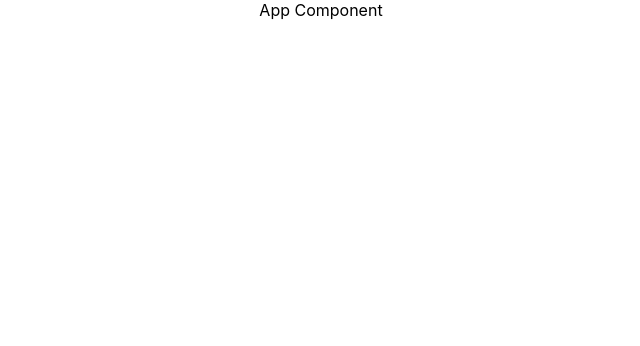
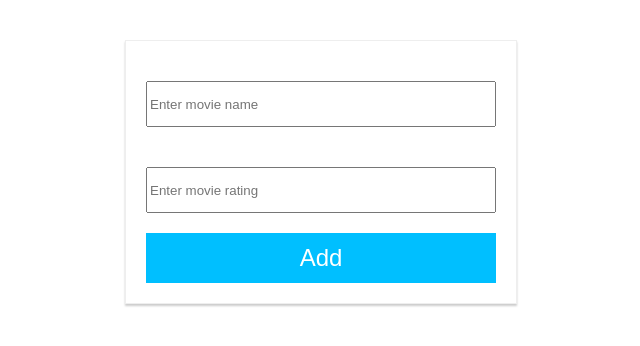
Before and after one commit to mohansisodiya50/react-training, a React (Create React App) app: page / in a window 1280 px wide. Shown: the top 346 px of the page, without its empty margins (319-959 px from the left). Built offline with nearby package versions, Linux system fonts and the light colour scheme.

Commit message:
part-3-movies-app

```diff
--- a/src/App.css
+++ b/src/App.css
@@ -1,38 +1,45 @@
 .App {
-  text-align: center;
+	text-align: center;
 }
 
-.App-logo {
-  height: 40vmin;
-  pointer-events: none;
+div {
+	margin: 20px;
 }
 
-@media (prefers-reduced-motion: no-preference) {
-  .App-logo {
-    animation: App-logo-spin infinite 20s linear;
-  }
+button {
+	cursor: pointer;
 }
 
-.App-header {
-  background-color: #282c34;
-  min-height: 100vh;
-  display: flex;
-  flex-direction: column;
-  align-items: center;
-  justify-content: center;
-  font-size: calc(10px + 2vmin);
-  color: white;
+.movie {
+	display: inline-block;
+	border: 1px solid #eee;
+	box-shadow: 0 2px 2px #ccc;
+	width: 200px;
+	text-align: center;
+	margin: 10px;
+	cursor: pointer;
 }
 
-.App-link {
-  color: #61dafb;
+.movies {
+    display: inline-flex;
+    flex-direction: column;
+    text-align: center;
+    border: 1px solid #eee;
+    box-shadow: 0 2px 2px #ccc;
+	width: 350px;
+	padding: 20px;
 }
 
-@keyframes App-logo-spin {
-  from {
-    transform: rotate(0deg);
-  }
-  to {
-    transform: rotate(360deg);
-  }
+input {
+	display: block;
+    height: 40px;
+    margin: 20px 0;
 }
+
+button {
+    height: 50px;
+    background-color: deepskyblue;
+    border: none;
+    color: white;
+    font-size: 24px;
+}
--- a/src/App.js
+++ b/src/App.js
@@ -1,12 +1,16 @@
 import React from 'react';
 import './App.css';
 
-function App() {
-	return (
-		<div className="App">
-			App Component
-		</div>
-	);
+import Movies from './components/Movies/Movies';
+
+class App extends React.Component {
+	render() {
+		return (
+		  <div className="App">
+			  <Movies />
+		  </div>
+		);
+	}
 }
 
 export default App;
--- /dev/null
+++ b/src/components/Movies/Movie.js
@@ -0,0 +1,10 @@
+import React from 'react';
+
+export default function Movie(props) {
+	return (
+		<div className='movie' onClick={() => props.deleteMovie(props.movie)}>
+			<h1>{props.movie.name}</h1>
+			<h3>{props.movie.rating}</h3>
+		</div>
+	);
+}
--- /dev/null
+++ b/src/components/Movies/Movies.js
@@ -0,0 +1,52 @@
+import React from 'react';
+import Movie from './Movie';
+
+export default class Movies extends React.Component {
+	state = {
+		name: '',
+		rating: '',
+		movies: []
+	}
+
+	handleNameChange = event => {
+		this.setState({ name: event.target.value });
+	}
+
+	handleRatingChange = event => {
+		this.setState({ rating: event.target.value });
+	}
+
+	handleAdd = () => {
+		const updatedMovies = this.state.movies;
+
+		updatedMovies.push({ name: this.state.name, rating: this.state.rating });
+		this.setState({ movies: updatedMovies, name: '', rating: ''  });
+	}
+
+	handleDelete = deleteMovie => {
+		const movies = this.state.movies;
+
+		this.setState({ movies: movies.filter(movie => movie.name !== deleteMovie.name) })
+	}
+
+	// componentDidMount = () => {
+	// 	console.log('componentDidMount ...');
+	// }
+
+	render() {
+		return (
+			<div>
+				<div className='movies'>
+					<input type="text" placeholder='Enter movie name' onChange={this.handleNameChange} value={this.state.name} />
+					<input type="text" placeholder='Enter movie rating' onChange={this.handleRatingChange} value={this.state.rating} />
+					<button onClick={this.handleAdd}>Add</button>
+				</div>
+				<div>
+					{
+						this.state.movies.map((movie, index) => <Movie movie={movie} deleteMovie={this.handleDelete} key={index} />)
+					}
+				</div>
+			</div>
+		);
+	}
+}
```
